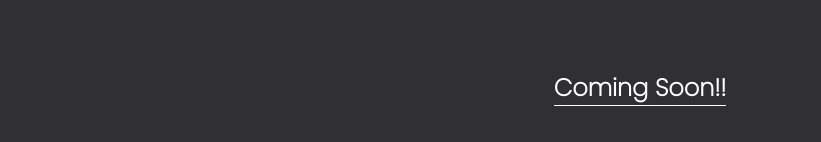
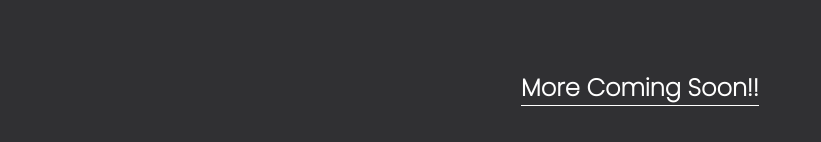
Before and after one commit to jaydenhooper/Portfolio, a plain HTML site: page pages/projects.html in a window 1280 px wide. Shown: the part 1112-1254 px from the top of the page, without its empty margins (0-821 px from the left). Drawn offline with Linux system fonts and the light colour scheme.

Commit message:
updated projects

```diff
--- a/pages/projects.html
+++ b/pages/projects.html
@@ -75,8 +75,11 @@
         <section>
             <h1>Projects</h1>
         </section>
-        <section class = "hidden">
-            <h2>Coming Soon!!</h2>
+        <div>
+
+        </div>
+        <section>
+            <h2>More Coming Soon!!</h2>
         </section>
 
     </body>
```
